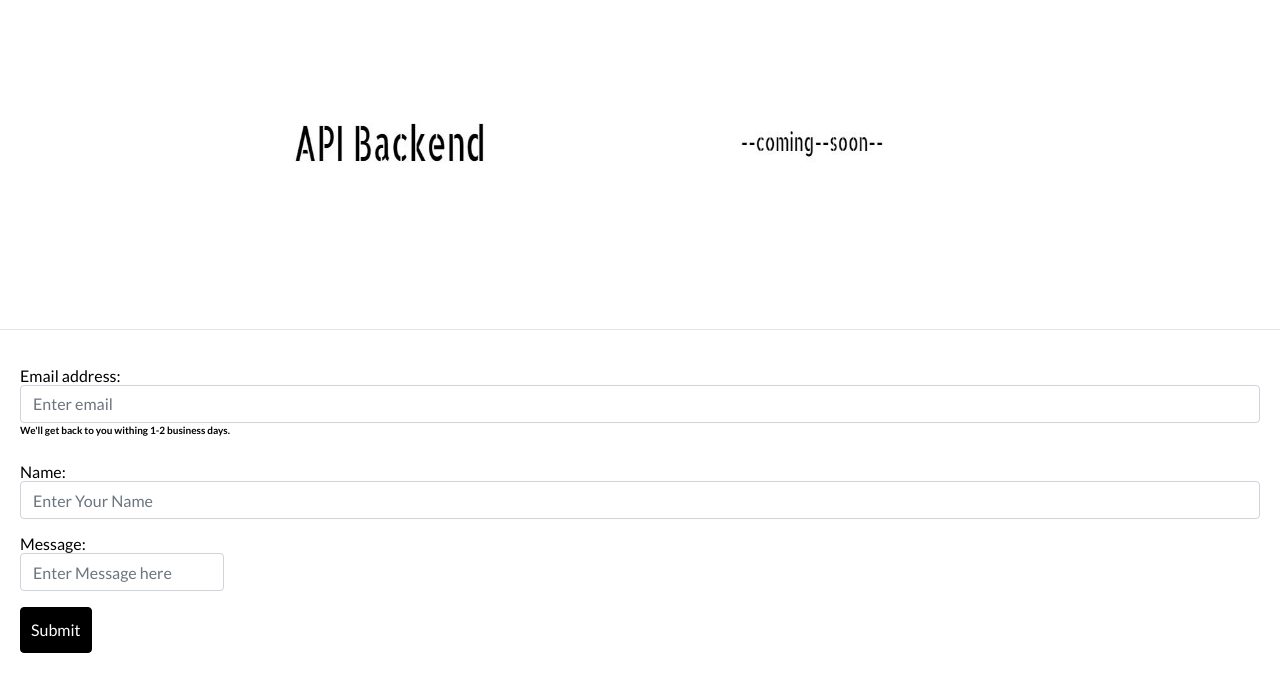
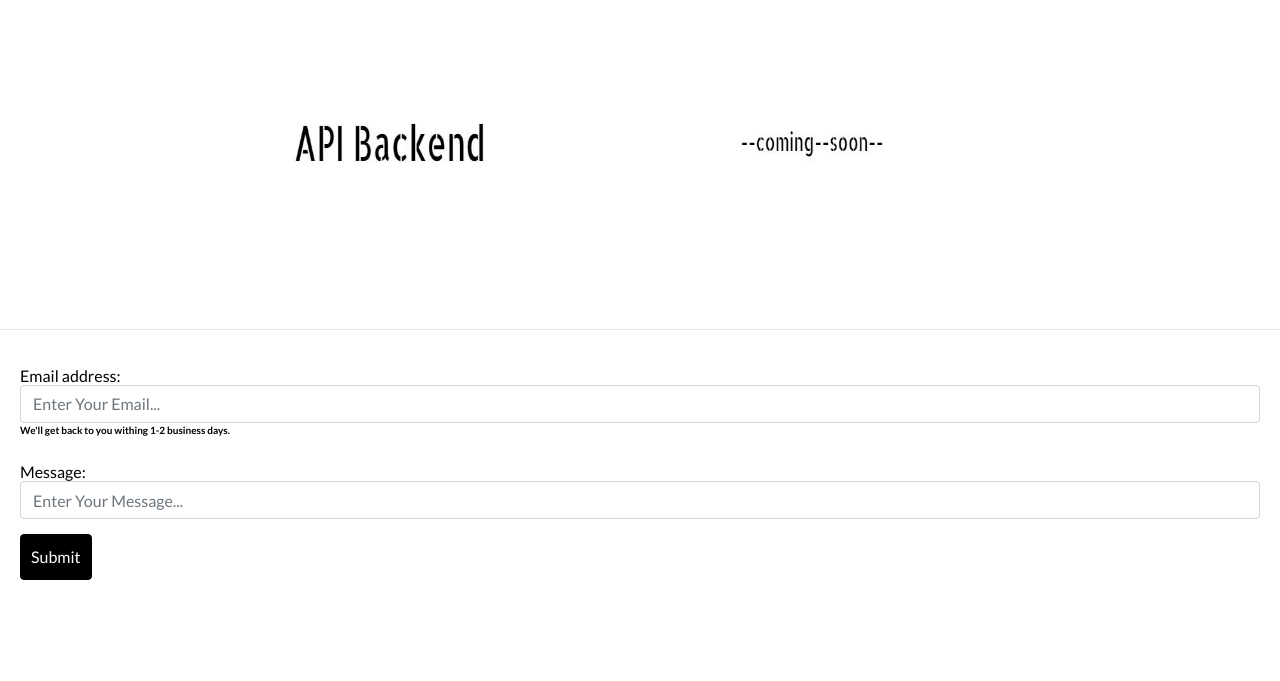
Before and after one commit to codyb1150/codyb1150.github.io, a plain HTML site: page index.html in a window 1280 px wide. Shown: the part 1684-2365 px from the top of the page. After the commit the page ends 2292 px from the top, so only its background shows below. Drawn offline with nearby package versions, Linux system fonts and the light colour scheme.

Commit message:
placeholders

```diff
--- a/index.html
+++ b/index.html
@@ -33,7 +33,8 @@
         <div class="jumbotron">
             <div class="container3">
                 <h3 class="display-4"><b>About Cody!</b></h3>
-                <img src="assets/linkdin.jpg" class="portImage"></div>
+                <img src="assets/linkdin.jpg" class="portImage">
+            </div>
             <p class="lead">
 
                 <b>Welcome to my portfolio! I have always known how to code since the age of 13. I
@@ -121,18 +122,15 @@
         <div class="form-group">
             <h6 class="emailLabel">Email address:</h6>
             <input type="email" class="form-control" id="exampleInputEmail1" aria-describedby="emailHelp"
-            placeholder="Enter email" name="_replyto">
-          <label class="emailLabel" class="form-text text-muted">We'll get back to you withing 1-2 business days.</small>
+                placeholder="Enter Your Email..." name="_replyto">
+            <label class="emailLabel" class="form-text text-muted">We'll get back to you withing 1-2 business
+                days.</small>
         </div>
-        <h6 class="emailLabel">Name:</h6>
+        <h6 class="emailLabel">Message:</h6>
         <input type="text" name="name" class="form-control" id="exampleInputEmail1" aria-describedby="emailHelp"
-          placeholder="Enter Your Name" name="_replyto">
+            placeholder="Enter Your Message..." name="_replyto">
         <label class="emailLabel" class="form-text text-muted"></small>
             <br />
-      </div>
-        <div class="form-group">
-          <h6 class="emailLabel">Message:</h6>
-          <input type="textbox" class="form-control" class="emailLabel" placeholder="Enter Message here">
             </div>
             <button type="submit" class="btn btn-primary">Submit</button>
     </form>
@@ -148,4 +146,5 @@
         crossorigin="anonymous"></script>
 
 </body>
+
 </html>
```
Lines whose indentation alone changed are shown as unchanged.
